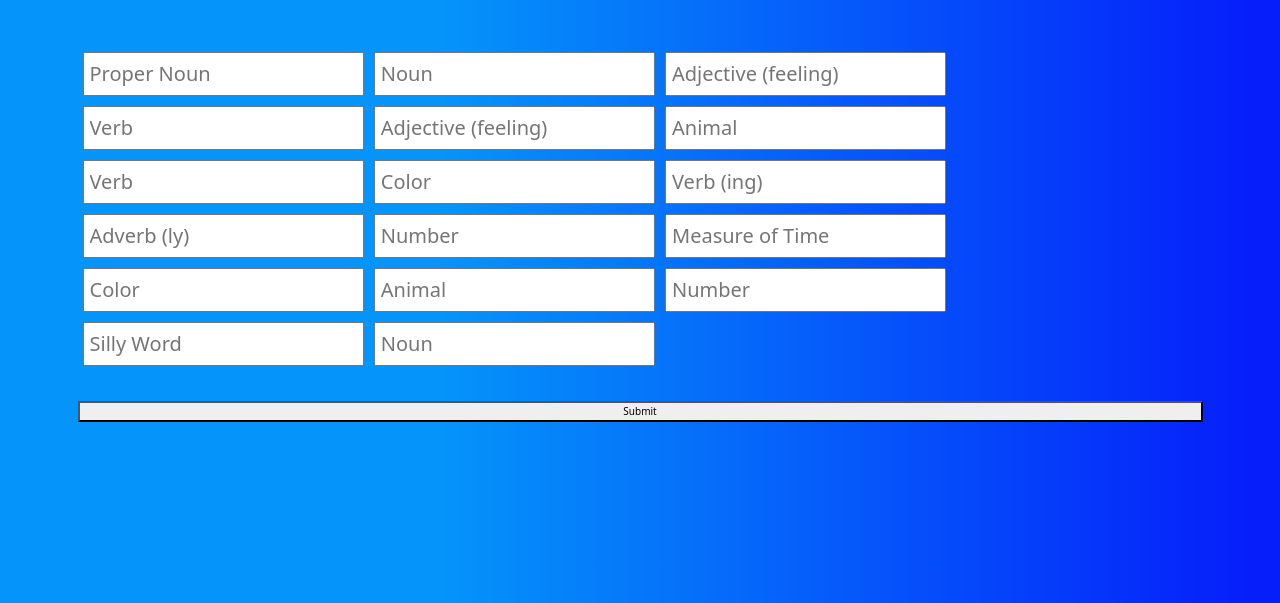
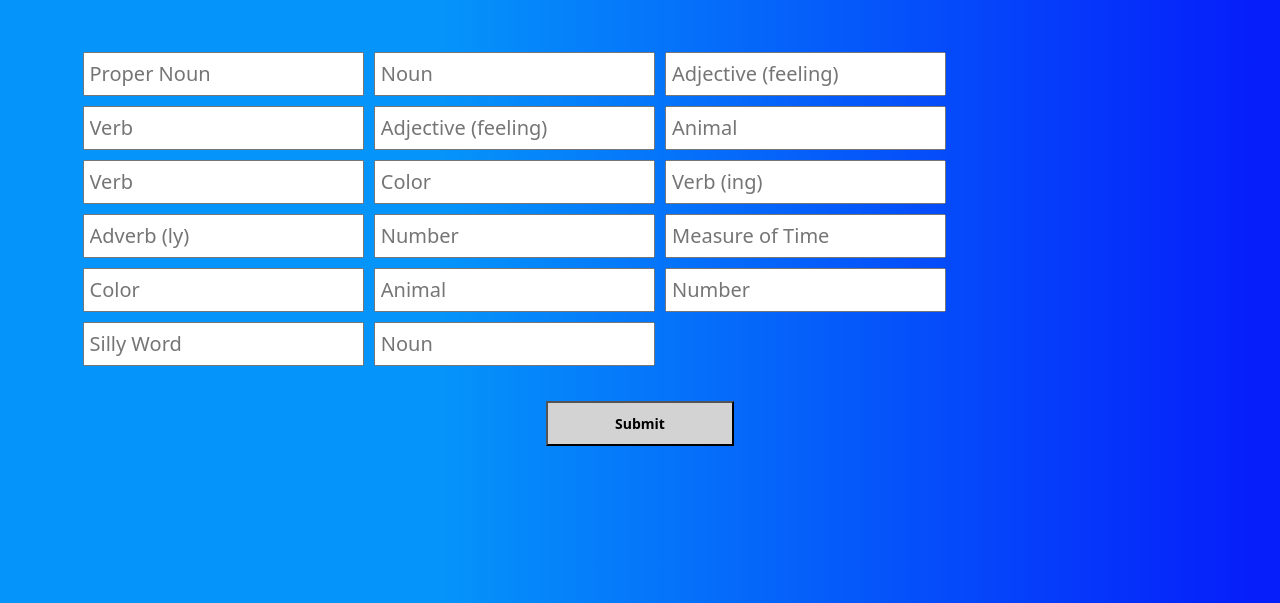
Before and after one commit to jasondwood/madlibs, a plain HTML site: page index.html in a window 1280 px wide. Shown: the part 197-800 px from the top of the page. Drawn offline with nearby package versions, Linux system fonts and the light colour scheme.

Commit message:
fixed submit button

```diff
--- a/index.html
+++ b/index.html
@@ -47,8 +47,7 @@
 					<input type="text" placeholder="Noun" id="noun2" class="input-text col-sm-3 p-2 m-2">
 				</div>
 				<div class="row d-flex justify-content-center mt-5">
-					<button onclick="writestory()">Submit</button>
-					<!-- class="submit col-sm-2 p-3  -->
+					<button onclick="writestory()" class="submit col-sm-2 p-3">Submit</button>
 				</div>
 				<p id="storyarea"></p>
 
```
